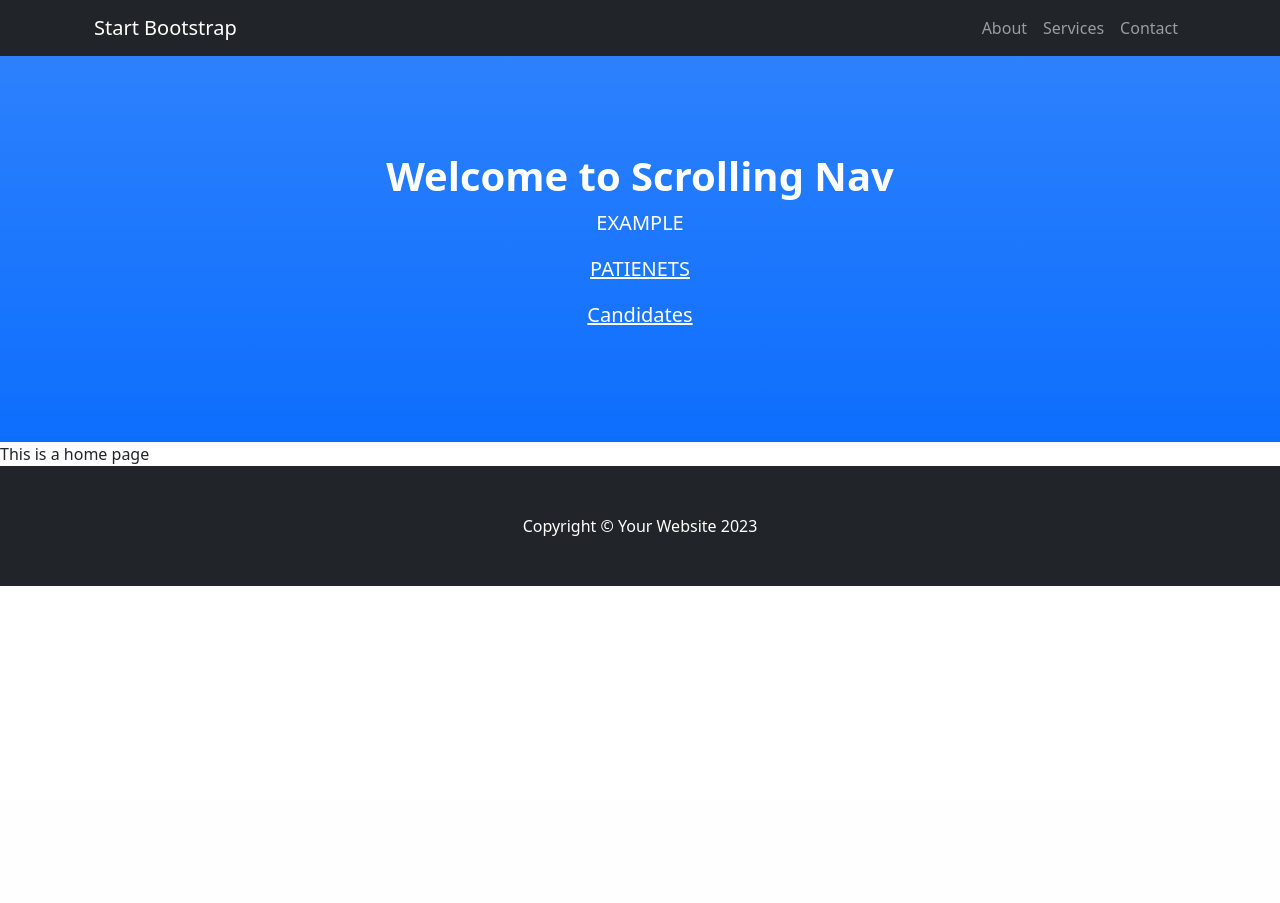
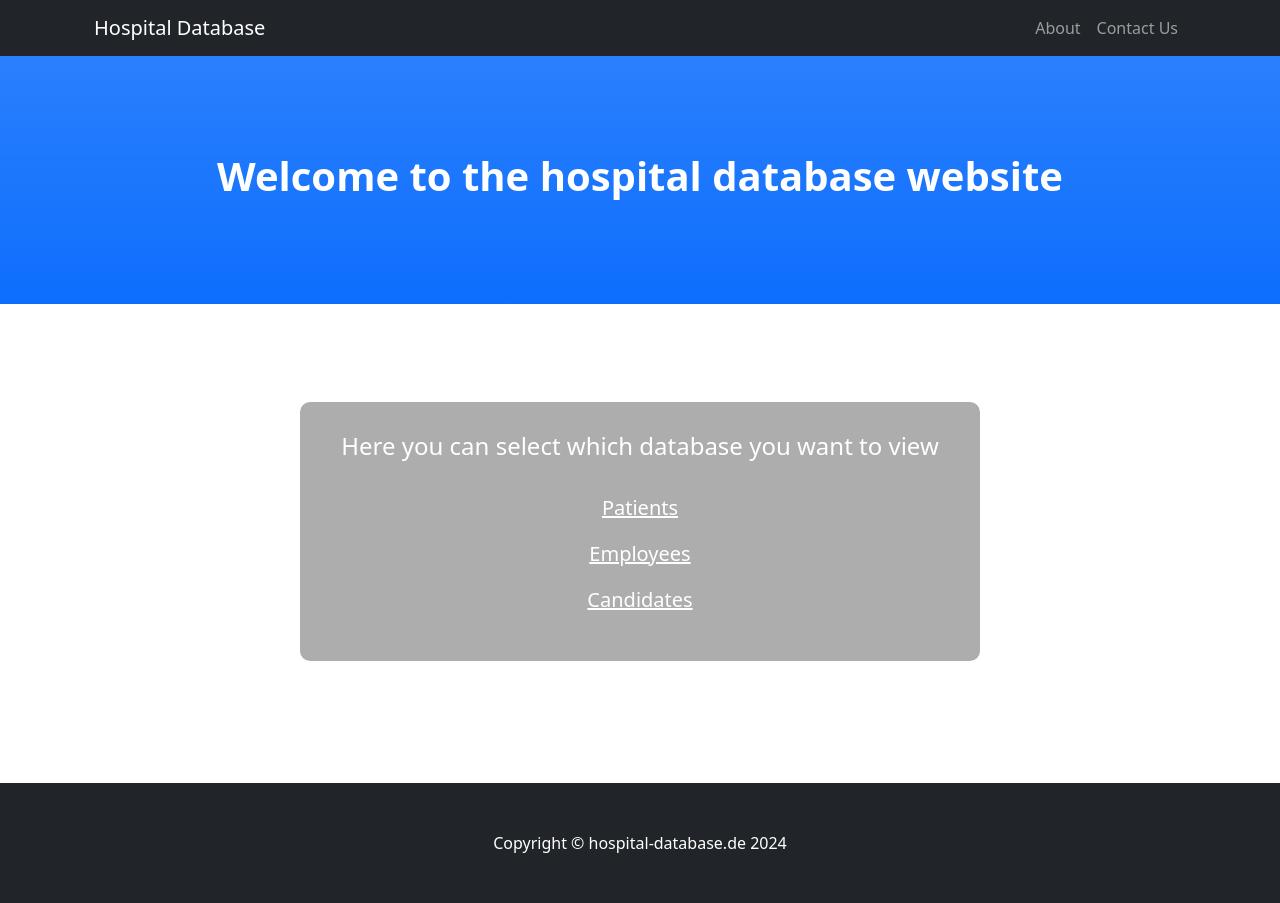
Before and after one commit to mkskh/hospital_database_-group_project-, a Django app: page / in a window 1280 px wide. Before the commit the page ends 586 px from the top, so only its background shows below. Run offline with Django 5.2, Linux system fonts and the light colour scheme; some libraries are stand-ins or nearby versions.

Commit message:
added styles

```diff
--- a/templates/base.html
+++ b/templates/base.html
@@ -6,7 +6,7 @@
         <meta name="viewport" content="width=device-width, initial-scale=1, shrink-to-fit=no" />
         <meta name="description" content="" />
         <meta name="author" content="" />
-        <title>Scrolling Nav - Start Bootstrap Template</title>
+        <title>Hospital Database</title>
         <link rel="icon" type="image/x-icon" href="{% static 'assets/favicon.ico' %}" >
         <!-- Core theme CSS (includes Bootstrap)-->
         <link href="{% static 'css/styles.css' %}" rel="stylesheet">
@@ -15,26 +15,16 @@
         <!-- Navigation-->
         <nav class="navbar navbar-expand-lg navbar-dark bg-dark fixed-top" id="mainNav">
             <div class="container px-4">
-                <a class="navbar-brand" href="{% url 'general:index' %}">Start Bootstrap</a>
+                <a class="navbar-brand" href="{% url 'general:index' %}">Hospital Database</a>
                 <button class="navbar-toggler" type="button" data-bs-toggle="collapse" data-bs-target="#navbarResponsive" aria-controls="navbarResponsive" aria-expanded="false" aria-label="Toggle navigation"><span class="navbar-toggler-icon"></span></button>
                 <div class="collapse navbar-collapse" id="navbarResponsive">
                     <ul class="navbar-nav ms-auto">
                         <li class="nav-item"><a class="nav-link" href="#about">About</a></li>
-                        <li class="nav-item"><a class="nav-link" href="#services">Services</a></li>
-                        <li class="nav-item"><a class="nav-link" href="#contact">Contact</a></li>
+                        <li class="nav-item"><a class="nav-link" href="#contact">Contact Us</a></li>
                     </ul>
                 </div>
             </div>
         </nav>
-        <!-- Header-->
-        <header class="bg-primary bg-gradient text-white">
-            <div class="container px-4 text-center">
-                <h1 class="fw-bolder">Welcome to Scrolling Nav</h1>
-                <p class="lead">EXAMPLE</p>
-                <a style="color:white"  href="{% url 'patients:patient' %}"><p class="lead">PATIENETS</p></a>
-                <a style="color:white"  href="{% url 'candidates:index' %}"><p class="lead">Candidates</p></a>
-            </div>
-        </header>
 
             {% block content %}
 
@@ -42,7 +32,7 @@
 
         <!-- Footer-->
         <footer class="py-5 bg-dark">
-            <div class="container px-4"><p class="m-0 text-center text-white">Copyright &copy; Your Website 2023</p></div>
+            <div class="container px-4"><p class="m-0 text-center text-white">Copyright &copy; hospital-database.de 2024</p></div>
         </footer>
         <!-- Bootstrap core JS-->
         <script src="https://cdn.jsdelivr.net/npm/bootstrap@5.2.3/dist/js/bootstrap.bundle.min.js"></script>
--- a/templates/general/index.html
+++ b/templates/general/index.html
@@ -2,6 +2,27 @@
 
 {% block content %}
 
-This is a home page
+<!-- Header-->
+<header class="bg-primary bg-gradient text-white">
+    <div class="container px-4 text-center">
+        <h1 class="fw-bolder">Welcome to the hospital database website</h1>
+    </div>
+</header>
+
+<br><br>
+
+<div style="margin: 50px 300px; padding: 30px; text-align: center; background-color: rgb(173, 173, 173); border-radius: 10px;">
+
+
+    <h4 style="color: rgb(255, 255, 255);">Here you can select which database you want to view</h4>
+    <br>
+    <a style="color:rgb(255, 255, 255)"  href="{% url 'patients:patient' %}"><p class="lead">Patients</p></a>
+    <a style="color:rgb(255, 255, 255)"  href="{% url 'employees:index' %}"><p class="lead">Employees</p></a>
+    <a style="color:rgb(255, 255, 255)"  href="{% url 'candidates:index' %}"><p class="lead">Candidates</p></a>
+
+</div>
+<br><br><br>
+
+
 
 {% endblock %}
```
Also changed, not shown: templates/candidates/index.html (+15 -31 lines), templates/employees/index.html (+7 -0 lines), db.sqlite3.
